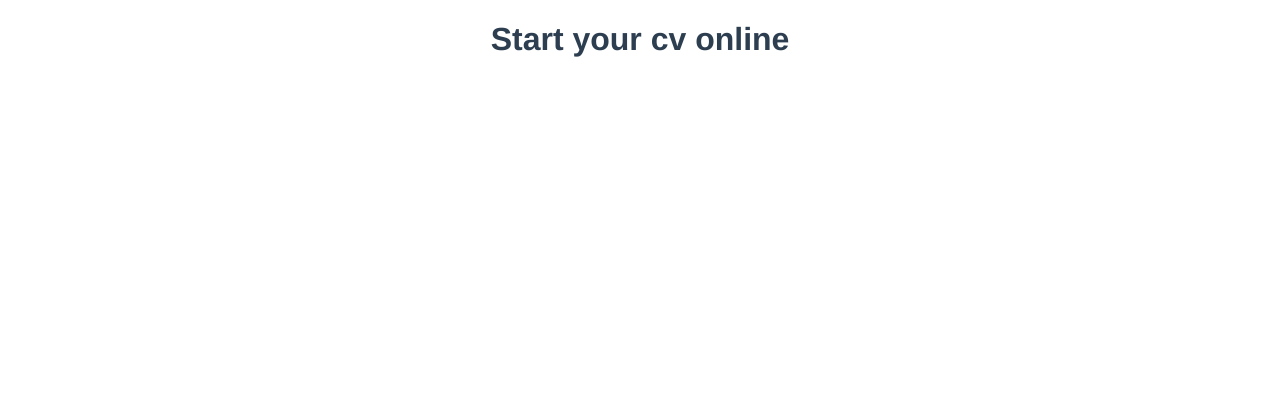
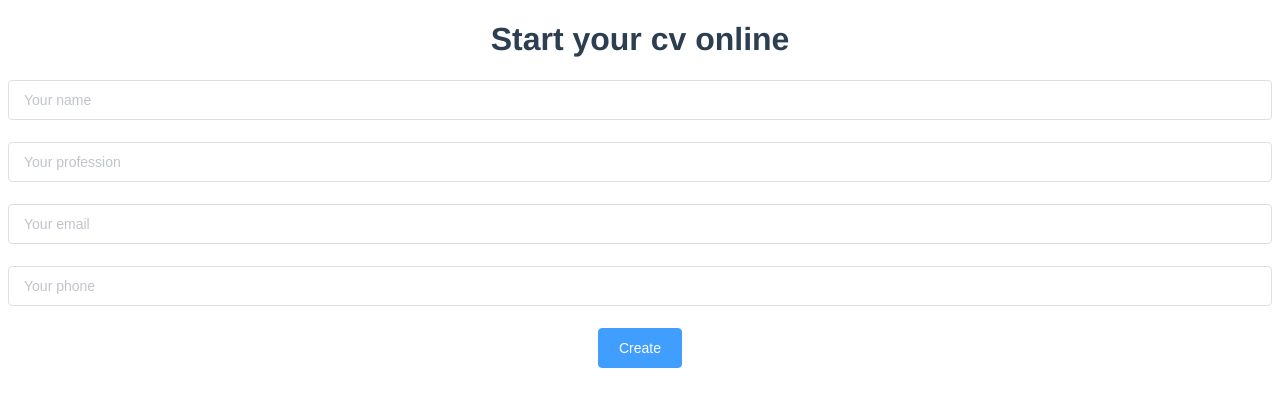
Before and after one commit to datata/cv-online, a Vue app: page /cv-online in a window 1280 px wide. Shown: the top 406 px of the page. Built offline with nearby package versions, Linux system fonts and the light colour scheme.

Commit message:
[IMP] Simple form added

```diff
--- a/src/views/CvOnline.vue
+++ b/src/views/CvOnline.vue
@@ -1,5 +1,42 @@
 <template>
   <div class="about">
     <h1>Start your cv online</h1>
+    <el-form ref="form" :model="form">
+      <el-form-item>
+        <el-input placeholder="Your name" v-model="form.name"></el-input>
+      </el-form-item>
+      <el-form-item>
+        <el-input
+          placeholder="Your profession"
+          v-model="form.profession"
+        ></el-input>
+      </el-form-item>
+      <el-form-item>
+        <el-input placeholder="Your email" v-model="form.email"></el-input>
+      </el-form-item>
+      <el-form-item>
+        <el-input placeholder="Your phone" v-model="form.phone"></el-input>
+      </el-form-item>
+      <el-form-item>
+        <el-button type="primary" @click="onSubmit">Create</el-button>
+      </el-form-item>
+    </el-form>
   </div>
 </template>
+
+<script>
+export default {
+  data() {
+    return {
+      form: {
+        name: "",
+      },
+    };
+  },
+  methods: {
+    onSubmit() {
+      console.log("submit!");
+    },
+  },
+};
+</script>
```
